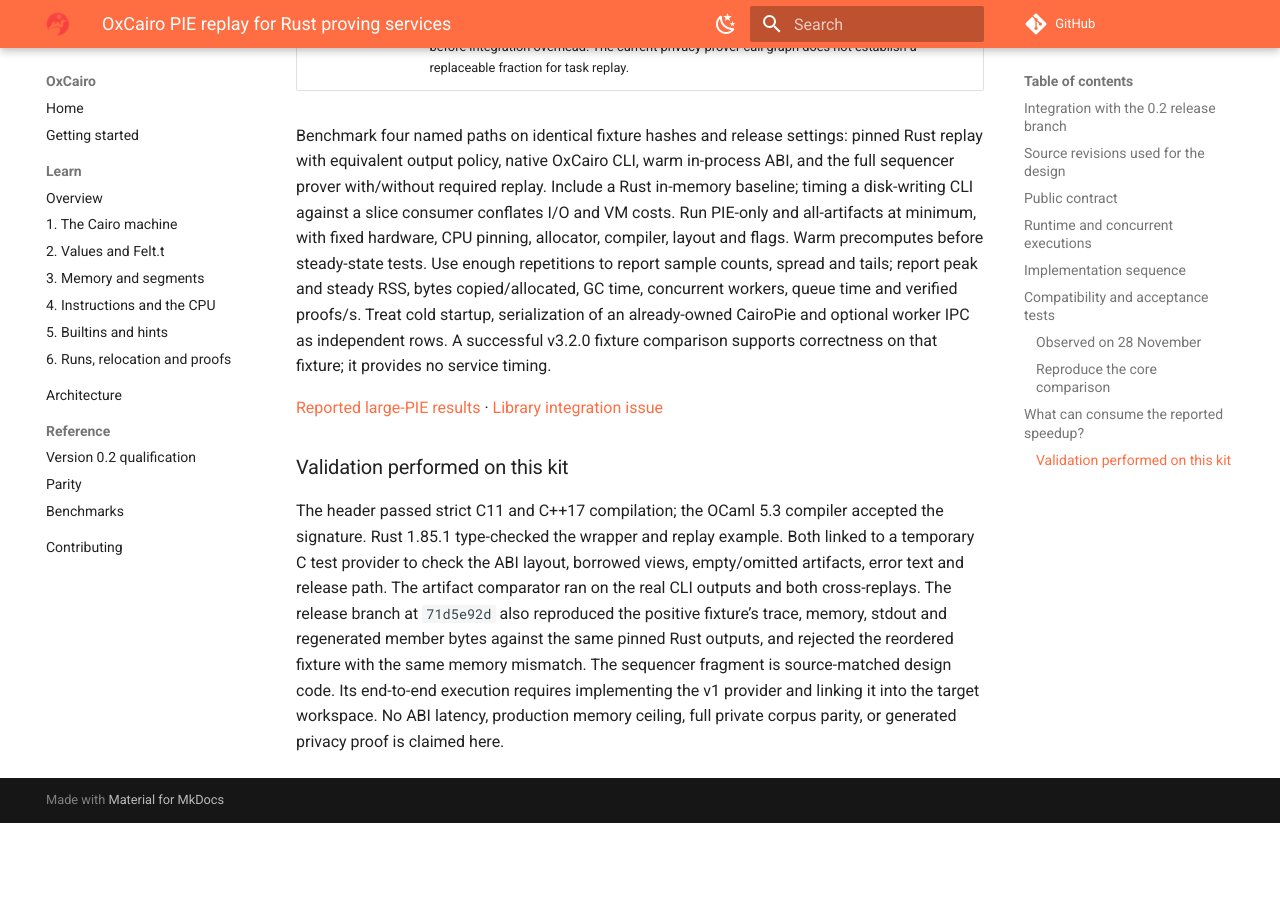
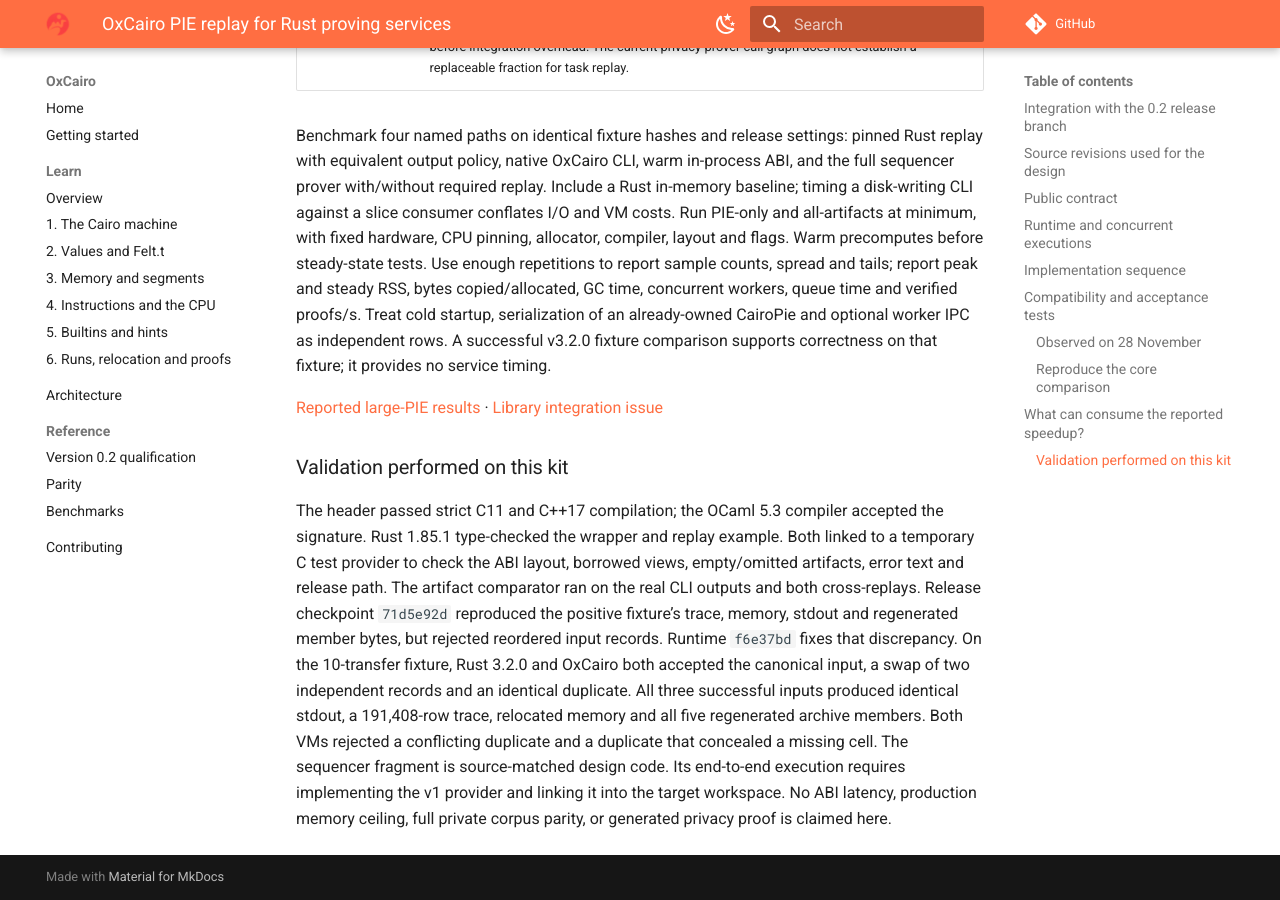
Before and after one commit to teddyjfpender/cairo-vm-ocaml, an MkDocs documentation site: the page built from docs/proposals/pie-snapshot/README.md, in a window 1280 px wide and 900 px high, scrolled down 10335 px. Built offline with MkDocs 1.6.1 and Material for MkDocs 9.7.7, drawn with Linux system fonts in a browser that asks for light colours; comment, search, counter and statistics services are not loaded; before the commit the page ends 11158 px from its top, so only the background shows below that.

Commit message:
Document Rust 3.2 equivalence for reordered and duplicate PIE records

```diff
--- a/docs/proposals/pie-snapshot/README.md
+++ b/docs/proposals/pie-snapshot/README.md
@@ -143,4 +143,4 @@ Benchmark four named paths on identical fixture hashes and release settings: pin
 
 ### Validation performed on this kit
 
-The header passed strict C11 and C++17 compilation; the OCaml 5.3 compiler accepted the signature. Rust 1.85.1 type-checked the wrapper and replay example. Both linked to a temporary C test provider to check the ABI layout, borrowed views, empty/omitted artifacts, error text and release path. The artifact comparator ran on the real CLI outputs and both cross-replays. The release branch at `71d5e92d` also reproduced the positive fixture’s trace, memory, stdout and regenerated member bytes against the same pinned Rust outputs, and rejected the reordered fixture with the same memory mismatch. The sequencer fragment is source-matched design code. Its end-to-end execution requires implementing the v1 provider and linking it into the target workspace. No ABI latency, production memory ceiling, full private corpus parity, or generated privacy proof is claimed here.
+The header passed strict C11 and C++17 compilation; the OCaml 5.3 compiler accepted the signature. Rust 1.85.1 type-checked the wrapper and replay example. Both linked to a temporary C test provider to check the ABI layout, borrowed views, empty/omitted artifacts, error text and release path. The artifact comparator ran on the real CLI outputs and both cross-replays. Release checkpoint `71d5e92d` reproduced the positive fixture’s trace, memory, stdout and regenerated member bytes, but rejected reordered input records. Runtime `f6e37bd` fixes that discrepancy. On the 10-transfer fixture, Rust 3.2.0 and OxCairo both accepted the canonical input, a swap of two independent records and an identical duplicate. All three successful inputs produced identical stdout, a 191,408-row trace, relocated memory and all five regenerated archive members. Both VMs rejected a conflicting duplicate and a duplicate that concealed a missing cell. The sequencer fragment is source-matched design code. Its end-to-end execution requires implementing the v1 provider and linking it into the target workspace. No ABI latency, production memory ceiling, full private corpus parity, or generated privacy proof is claimed here.
```
